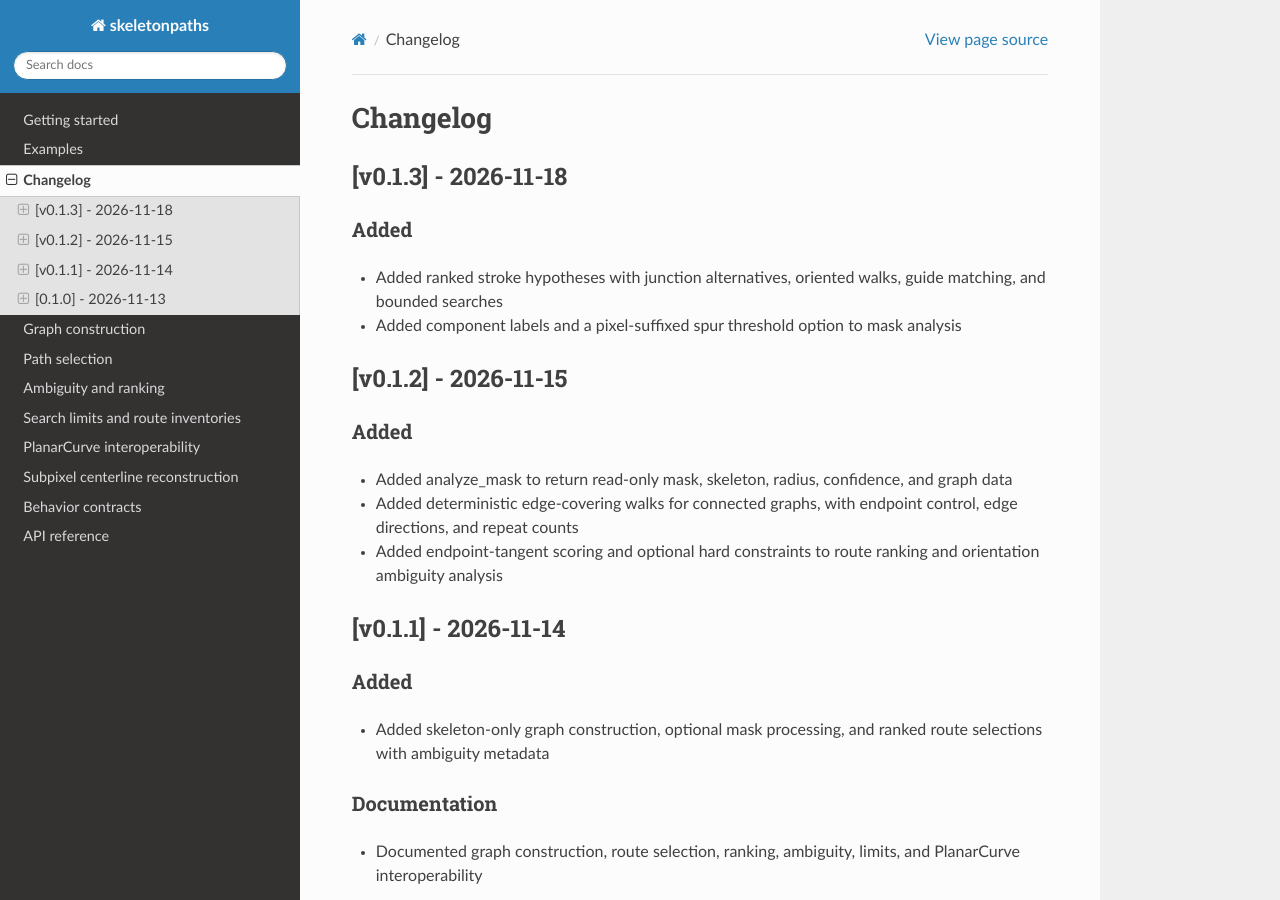
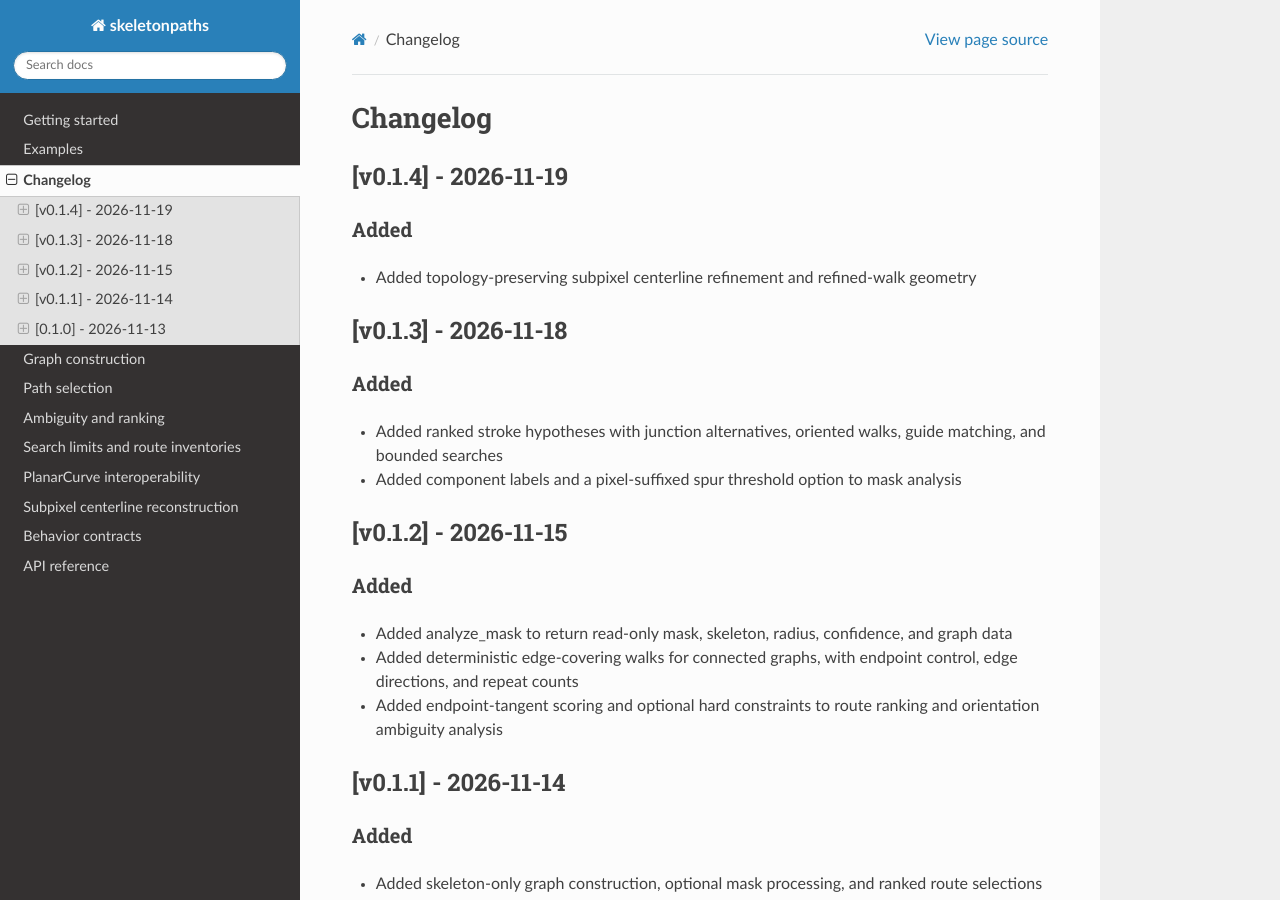
Before and after one commit to schreibatlas/skeletonpaths, a Sphinx documentation site: the page built from docs/changelog.md, in a window 1280 px wide and 900 px high. Built offline with Sphinx 7.4.7 and the Read the Docs theme 3.1.0, drawn with Linux system fonts in a browser that asks for light colours.

Commit message:
doc: changelog

```diff
--- a/docs/changelog.md
+++ b/docs/changelog.md
@@ -1,4 +1,10 @@
 # Changelog
+
+## [v0.1.4] - 2026-11-19
+### Added
+- Added topology-preserving subpixel centerline refinement and refined-walk geometry
+
+<!-- generated by releaseledger -->
 
 ## [v0.1.3] - 2026-11-18
 ### Added
```
Also changed, not shown: .ledger/releaseledger/data/ledgers/main/releases/v0.1.4/entries/entry-0001.md (added), .ledger/releaseledger/data/ledgers/main/releases/v0.1.4/release.md (added), 8 other files.
